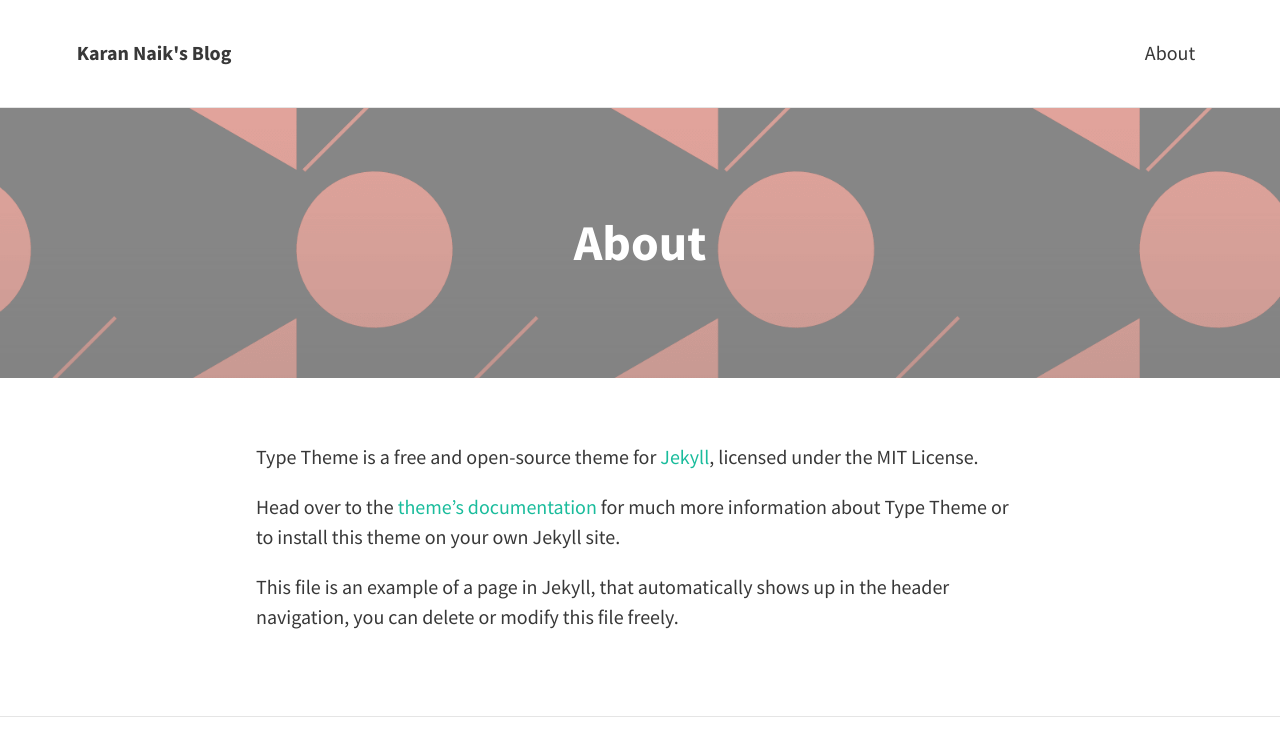
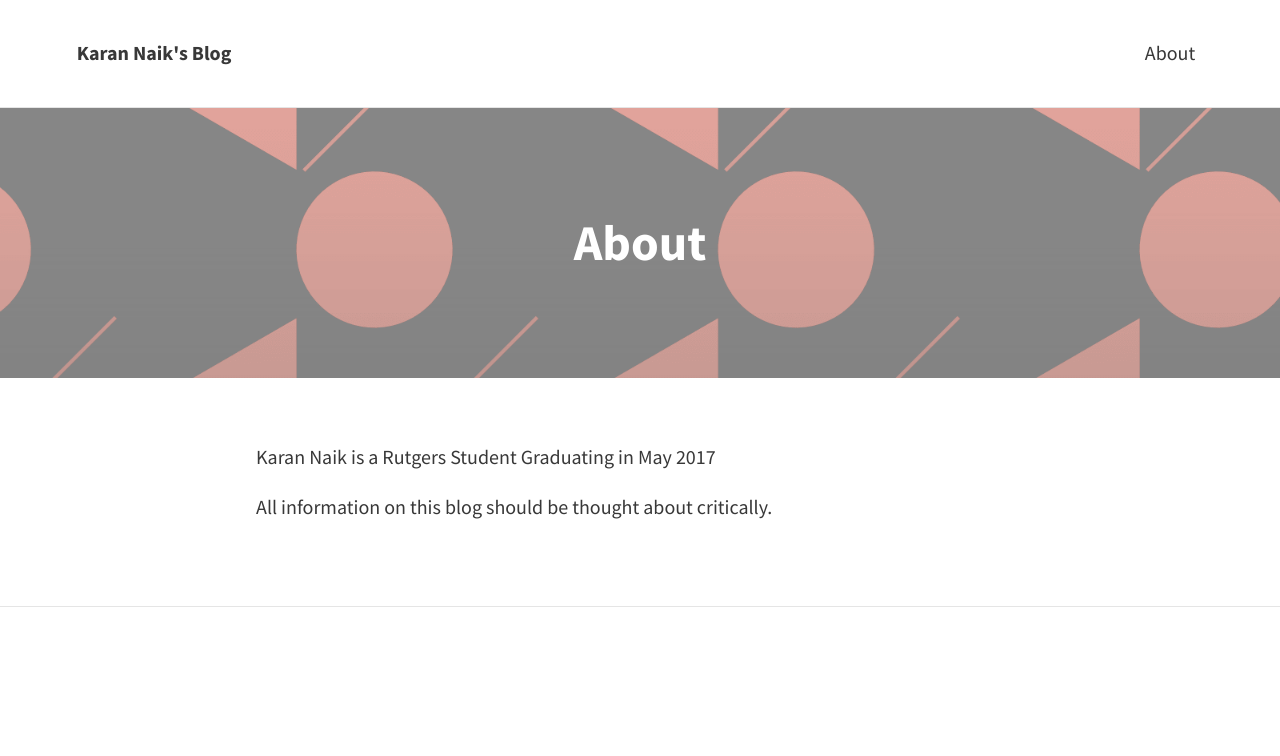
Before and after one commit to knaik/knaik.github.io, a Jekyll site: the page built from about.md, in a window 1280 px wide. Shown: the top 756 px of the page. Built offline with Jekyll 4.4.1, drawn with Linux system fonts in a browser that asks for light colours; nearby versions of some CDN libraries.

Commit message:
no message

```diff
--- a/about.md
+++ b/about.md
@@ -5,8 +5,6 @@ permalink: /about/
 feature-img: "img/sample_feature_img_2.png"
 ---
 
-Type Theme is a free and open-source theme for [Jekyll](http://jekyllrb.com/), licensed under the MIT License.
+Karan Naik is a Rutgers Student Graduating in May 2017
 
-Head over to the [theme's documentation](https://rohanchandra.github.io/project/type/) for much more information about Type Theme or to install this theme on your own Jekyll site.
-
-This file is an example of a page in Jekyll, that automatically shows up in the header navigation, you can delete or modify this file freely.
+All information on this blog should be thought about critically.
```
